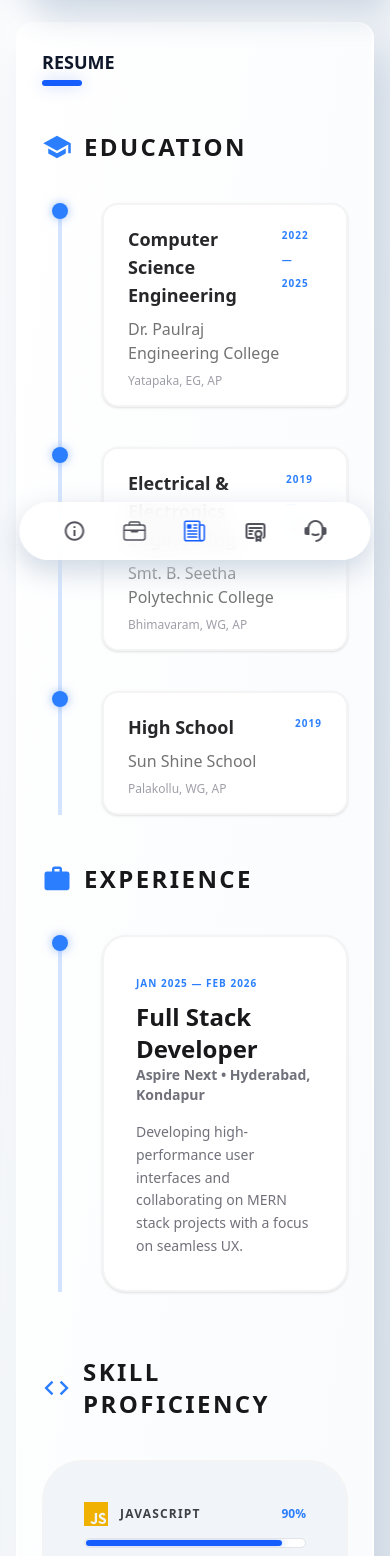
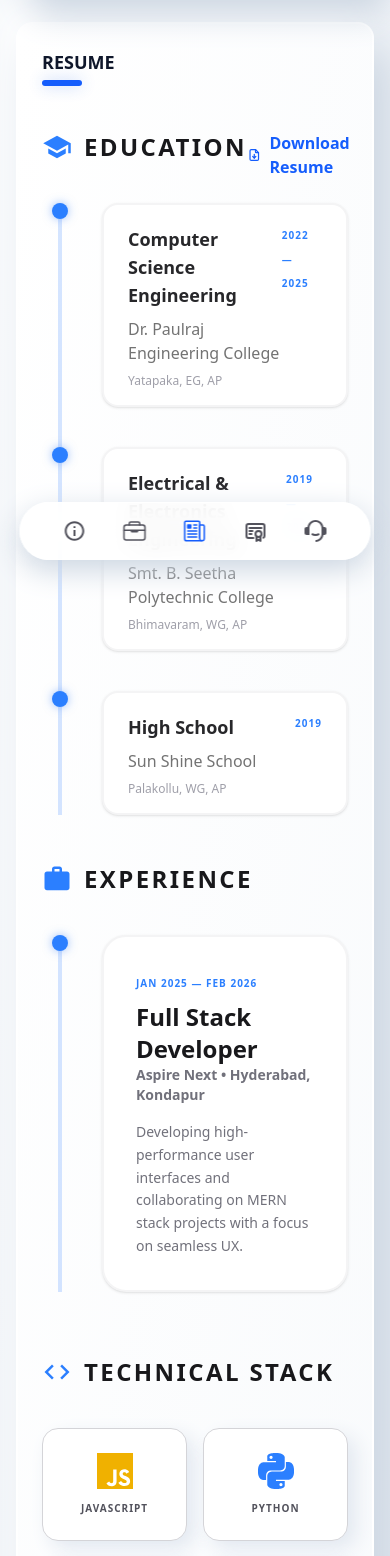
Before and after one commit to Sandeep-456/Sandeep_portfolio, a React (Vite) app: page /resume in a window 390 px wide. Shown: the part 260-1816 px from the top of the page. Built offline with nearby package versions, Linux system fonts and the light colour scheme.

Commit message:
data adjust..

```diff
--- a/src/components/Profile.jsx
+++ b/src/components/Profile.jsx
@@ -3,22 +3,46 @@ import { Mail, Phone, MapPin, ChevronDown, ChevronUp } from "lucide-react"; // A
 import { FaGithub, FaLinkedin } from "react-icons/fa";
 import { HiChip } from "react-icons/hi";
 import { useTheme } from "../Context/ThemeContext";
+import { FaRegCopy } from "react-icons/fa";
+import { FaCheck } from "react-icons/fa6";
 
 function Profile() {
   const { isDark } = useTheme();
+  const [copied, setCopied] = useState(false);
   const [isOpen, setIsOpen] = useState(false); // State for mobile toggle
+
+  const handleItemClick = (item) => {
+    if (item.action === "copy") {
+      // Your existing copy logic
+      navigator.clipboard.writeText(item.value);
+      setCopied(true);
+      setTimeout(() => setCopied(false), 2000);
+    } else if (item.action === "link") {
+      // Opens WhatsApp or Maps in a new tab
+      window.open(item.link, "_blank", "noopener,noreferrer");
+    }
+  };
 
   const contactItems = [
     {
       icon: <Mail size={18} />,
       label: "Email",
       value: "sandeepindugula456@gmail.com",
+      action: "copy",
     },
-    { icon: <Phone size={18} />, label: "Phone", value: "+91 7075103361" },
+    {
+      icon: <Phone size={18} />,
+      label: "Phone",
+      value: "+91 7075103361",
+      link: "https://wa.me/917075103361",
+      action: "link",
+    },
     {
       icon: <MapPin size={18} />,
       label: "Location",
       value: "Hyderabad, India",
+      link: "https://www.google.com/maps/search/?api=1&query=Hyderabad,India",
+      action: "link",
     },
   ];
 
@@ -98,11 +122,19 @@ function Profile() {
           <hr
             className={`mt-4 border ${isDark ? "border-gray-700" : "border-gray-100"}`}
           />
-
+          {copied && (
+            <div
+              className={`fixed flex items-center left-70 -translate-x-1/2 z-[200] px-2 py-1 ${isDark ? "bg-[#222]" : "bg-white"} text-xs font-bold rounded-full shadow-lg animate-in fade-in slide-in-from-top-4 duration-300`}
+            >
+              <p>Copied</p>
+              <FaCheck size={12} className="inline-block ml-1 text-green-500" />
+            </div>
+          )}
           <div className="mt-4 space-y-3">
             {contactItems.map((item, idx) => (
               <div
                 key={idx}
+                onClick={() => handleItemClick(item)}
                 className={`flex items-center gap-4 p-4 rounded-2xl border transition-all hover:translate-x-1
                 ${isDark ? "bg-[#111] border-zinc-800 shadow-[4px_4px_8px_#000]" : "bg-white border-slate-50 shadow-[4px_4px_10px_#e2e8f0]"}`}
               >
@@ -114,8 +146,14 @@ function Profile() {
                     {item.label}
                   </p>
                   <p
-                    className={`text-xs font-bold truncate ${isDark ? "text-zinc-300" : "text-slate-700"}`}
+                    className={`text-xs flex items-center font-bold truncate ${isDark ? "text-zinc-300" : "text-slate-700"}`}
                   >
+                    {item.isCopyable && (
+                      <FaRegCopy
+                        size={8}
+                        className={`mt-1 mr-1 ${isDark ? "text-neutral-500" : "text-gray-400"}`}
+                      />
+                    )}
                     {item.value}
                   </p>
                 </div>
--- a/src/pages/Certifications.jsx
+++ b/src/pages/Certifications.jsx
@@ -37,7 +37,7 @@ const Certifications = () => {
     {
       title: "Python",
       img: Python,
-      issuer: "NextWave",
+      issuer: "NxtWave",
       desc: "Learned core programming concepts, data structures, and problem-solving logic using Python.",
       techs: ["Python 3", "Logic Building", "Data Structures"],
     },
@@ -79,7 +79,7 @@ const Certifications = () => {
     {
       title: "Developer Foundations",
       img: DeveloperFoundations,
-      issuer: "NextWave",
+      issuer: "NxtWave",
       desc: "Understood Google's best practices for software development, cloud basics, and version control.",
       techs: ["Cloud Basics", "Dev Best Practices", "Google Cloud"],
     },
--- a/src/pages/Resume.jsx
+++ b/src/pages/Resume.jsx
@@ -14,6 +14,7 @@ import {
 } from "react-icons/si";
 import { FaBootstrap } from "react-icons/fa";
 import { useTheme } from "../Context/ThemeContext";
+import { TbFileDownload } from "react-icons/tb";
 
 function Resume() {
   const { isDark } = useTheme();
@@ -99,6 +100,7 @@ function Resume() {
       {/* 1. EDUCATION WITH SIDE TIMELINE */}
       <div className="space-y-12">
         <section>
+          <div className="flex  justify-between">
             <div className="flex items-center gap-3 mb-10">
               <MdSchool className="text-blue-500 text-3xl" />
               <h2
@@ -107,7 +109,17 @@ function Resume() {
                 Education
               </h2>
             </div>
-
+            <div>
+              <a
+                href="https://drive.google.com/uc?export=download&id=1GuXkxWCoBwucbSBz4K9qJuuX02juoLNb"
+                download="Sandeep_Indugula_Resume.pdf"
+                className="inline-flex items-center gap-2 cursor-pointer text-blue-600 hover:text-blue-700 font-semibold transition-all active:scale-95"
+              >
+                <TbFileDownload size={24} />
+                <span>Download Resume</span>
+              </a>
+            </div>
+          </div>
           <div className="relative border-l-4 border-blue-500/20 ml-4 space-y-10">
             {education.map((item, i) => (
               <div key={i} className="relative pl-10 group">
@@ -191,37 +203,44 @@ function Resume() {
           <h2
             className={`text-2xl font-black uppercase tracking-widest ${isDark ? "text-white" : "text-zinc-900"}`}
           >
-            Skill Proficiency
+            Technical Stack
           </h2>
         </div>
 
+        {/* Responsive Grid Layout */}
+        <div className="grid grid-cols-2 sm:grid-cols-3 md:grid-cols-4 lg:grid-cols-5 gap-4">
+          {skills.map((skill, i) => (
             <div
-          className={`p-10 rounded-[2.5rem] border-2 space-y-8
-          ${isDark ? "bg-[#0f172a] border-zinc-800" : "bg-[#f1f5f9] border-zinc-100"}`}
+              key={i}
+              className={`group relative flex flex-col items-center justify-center p-6 rounded-2xl border transition-all duration-300 hover:-translate-y-2
+        ${
+          isDark ?
+            "bg-[#111] border-zinc-800 shadow-[8px_8px_16px_rgba(0,0,0,0.5)] hover:border-blue-500/50"
+          : "bg-white border-zinc-300 shadow-[8px_8px_20px_#e2e8f0] hover:border-blue-400"
+        }`}
             >
-          {skills.map((skill, i) => (
-            <div key={i} className="space-y-3">
-              <div className="flex justify-between items-center">
-                <div className="flex items-center gap-3">
-                  <span className="text-2xl">{skill.icon}</span>
+              {/* Animated Background Glow (Dark Mode only) */}
+              {isDark && (
+                <div className="absolute inset-0 rounded-2xl bg-blue-500/5 opacity-0 group-hover:opacity-100 transition-opacity" />
+              )}
+
+              {/* Logo Container */}
+              <div
+                className={`text-4xl mb-3 transition-transform duration-300 group-hover:scale-110`}
+              >
+                {skill.icon}
+              </div>
+
+              {/* Skill Name */}
               <span
-                    className={`text-xs font-black uppercase tracking-widest ${isDark ? "text-zinc-300" : "text-zinc-700"}`}
+                className={`text-[10px] font-black uppercase tracking-widest text-center ${
+                  isDark ?
+                    "text-zinc-400 group-hover:text-white"
+                  : "text-zinc-600 group-hover:text-zinc-900"
+                }`}
               >
                 {skill.name}
               </span>
-                </div>
-                <span className="text-xs font-black text-blue-500">
-                  {skill.level}%
-                </span>
-              </div>
-              <div
-                className={`h-2.5 w-full rounded-full overflow-hidden p-[1px] ${isDark ? "bg-black" : "bg-white border border-zinc-200"}`}
-              >
-                <div
-                  className="h-full rounded-full bg-blue-600 shadow-[0_0_10px_rgba(37,99,235,0.4)] transition-all duration-1000 ease-out"
-                  style={{ width: `${skill.level}%` }}
-                />
-              </div>
             </div>
           ))}
         </div>
```
Lines whose indentation alone changed are shown as unchanged.
